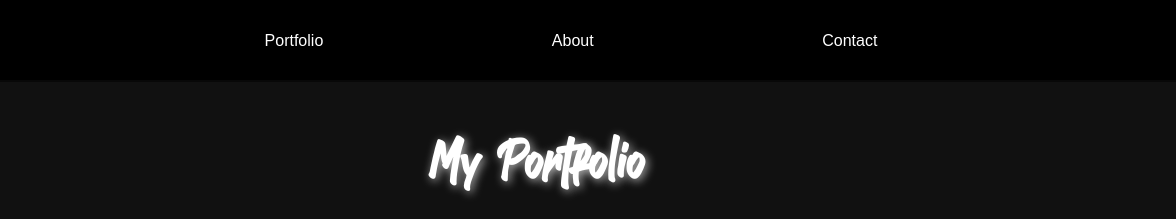
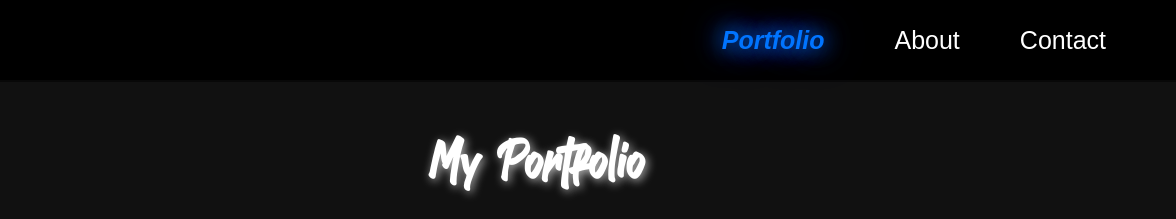
Before and after one commit to gunner2013/gwrightlighting.com, a plain HTML site: page portfolio.html in a window 1280 px wide. Shown: the top 219 px of the page, 104-1280 px from the left. Drawn offline with Linux system fonts and the light colour scheme.

Commit message:
Changes added
idk lol

```diff
--- a/portfolio.html
+++ b/portfolio.html
@@ -48,24 +48,39 @@
             height: auto;
             cursor: pointer; /* Make the logo appear clickable */
         }
-nav {
+        nav {
             display: flex;
-            justify-content: space-evenly;  /* Space items evenly within the navbar */
+            gap: 60px;
             align-items: center;           /* Align items vertically in the center */
-            width: 100%;                   /* Ensure the navbar takes the full width */
-            padding: 0 40px;               /* Add space on the left and right edges */
+            justify-content: flex-end;
+            padding-right: 40px;             /* Add space on the left and right edges */
         }
 
         nav a {
             color: white;
             text-decoration: none;
-            font-size: 16px;
+            font-size: 25px;
             transition: color 0.3s;
         }
 
         nav a:hover {
             color: #0074FF;
         }
+
+        .selected {
+            color: white;
+            padding: 5px 10px;
+            border-radius: 4px;
+            font-weight: bold;
+            font-style: italic;
+            color: #0074FF;
+            font-weight: bold;
+            text-shadow: 0 0 20px rgba(0, 116, 255, 1),   /* Intense center glow */
+                 0 0 30px rgba(0, 116, 255, 0.8),  /* Middle layer */
+                 0 0 40px rgba(0, 116, 255, 0.6),  /* Outer layer */
+                 0 0 50px rgba(0, 116, 255, 0.4);  /* Farthest layer */
+        }
+
 
         .portfolio-section {
             margin-top: 80px;
@@ -182,16 +197,16 @@ nav {
   </head>
   <body>
     <header>
-        <!-- Logo now wrapped in a link to act as the home button -->
+
         <a href="index.html">
             <div class="logo">
                 <img src="https://github.com/gunner2013/gwrightlighting.com/blob/main/Images/Trans-Logo-2024-G.png?raw=true" alt="GW Logo" width="70" height="auto">
             </div>
         </a>
         <nav>
-            <a href="#portfolio" class="selected">Portfolio</a> <!-- Selected page will have the box -->
-            <a href="#about">About</a>
-            <a href="#contact">Contact</a>
+            <a href="portfolio.html" class="selected">Portfolio</a> <!-- Selected page will have the box -->
+            <a href="about.html">About</a>
+            <a href="contact.html">Contact</a>
         </nav>
     </header>
 
@@ -224,5 +239,33 @@ nav {
     <script src="js/jquery-3.4.1.min.js"></script>
     <script src="js/popper.min.js"></script>
     <script src="js/bootstrap-4.4.1.js"></script>
+    <div class="portfolio-item">
+        <div class="flip-card">
+            <div class="flip-card-inner">
+                <!-- Front of card -->
+                <div class="flip-card-front">
+                    <div class="overlay"></div>
+                    <img src="https://github.com/gunner2013/gwrightlighting.com/blob/main/Images/Theactrial-Lighting.png?raw=true" alt="Project 1">
+                    <div class="title">Theatrical</div>
+                </div>
+                <!-- Back of card -->
+                <div class="flip-card-back">
+                    <h3 class="title">Theatrical</h3>
+                    <div class="divider"></div>
+                    <ul class="show-list">
+                        <li>Show 1</li>
+                        <li>Show 2</li>
+                        <li>Show 3</li>
+                        <li>Show 4</li>
+                        <li>Show 5</li>
+                    </ul>
+                </div>
+            </div>
+        </div>
+    </div>
+
+
+
+
   </body>
 </html>
```
Also changed, not shown: index.html (+3 -3 lines).
